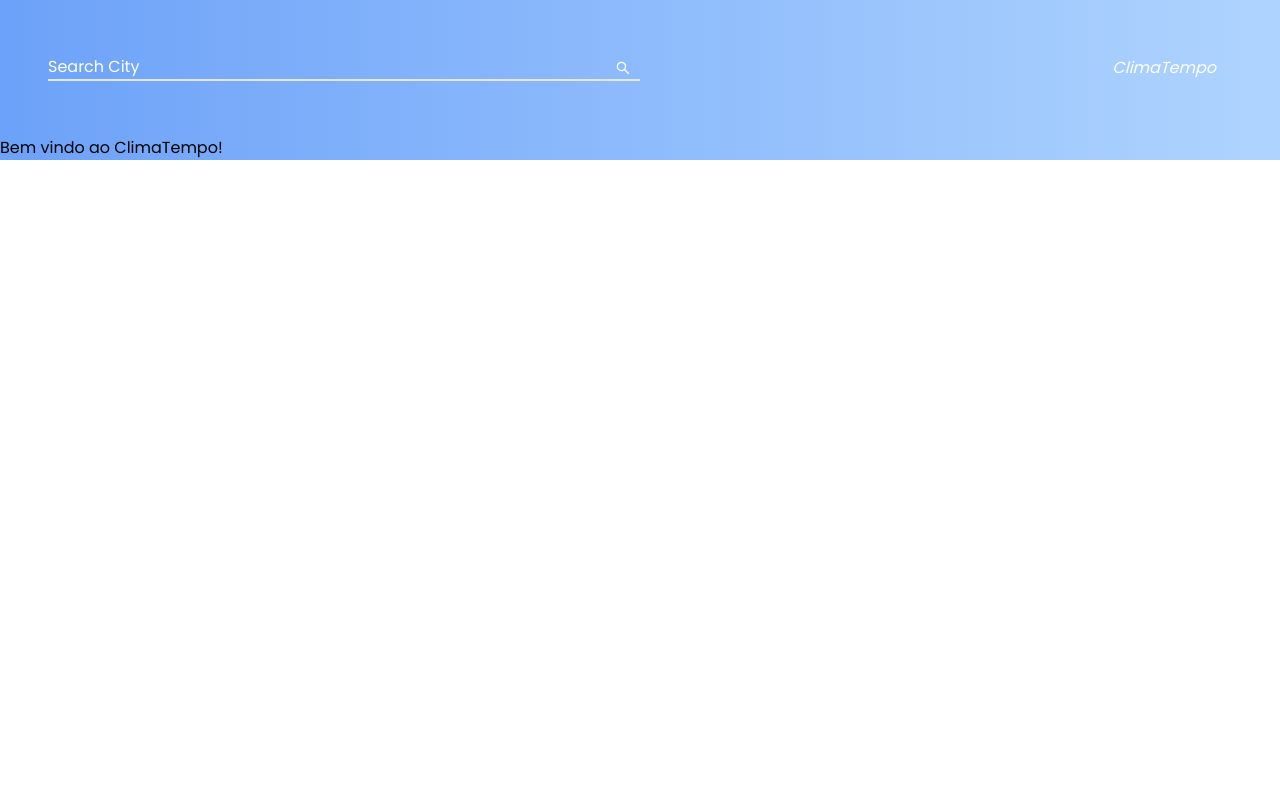
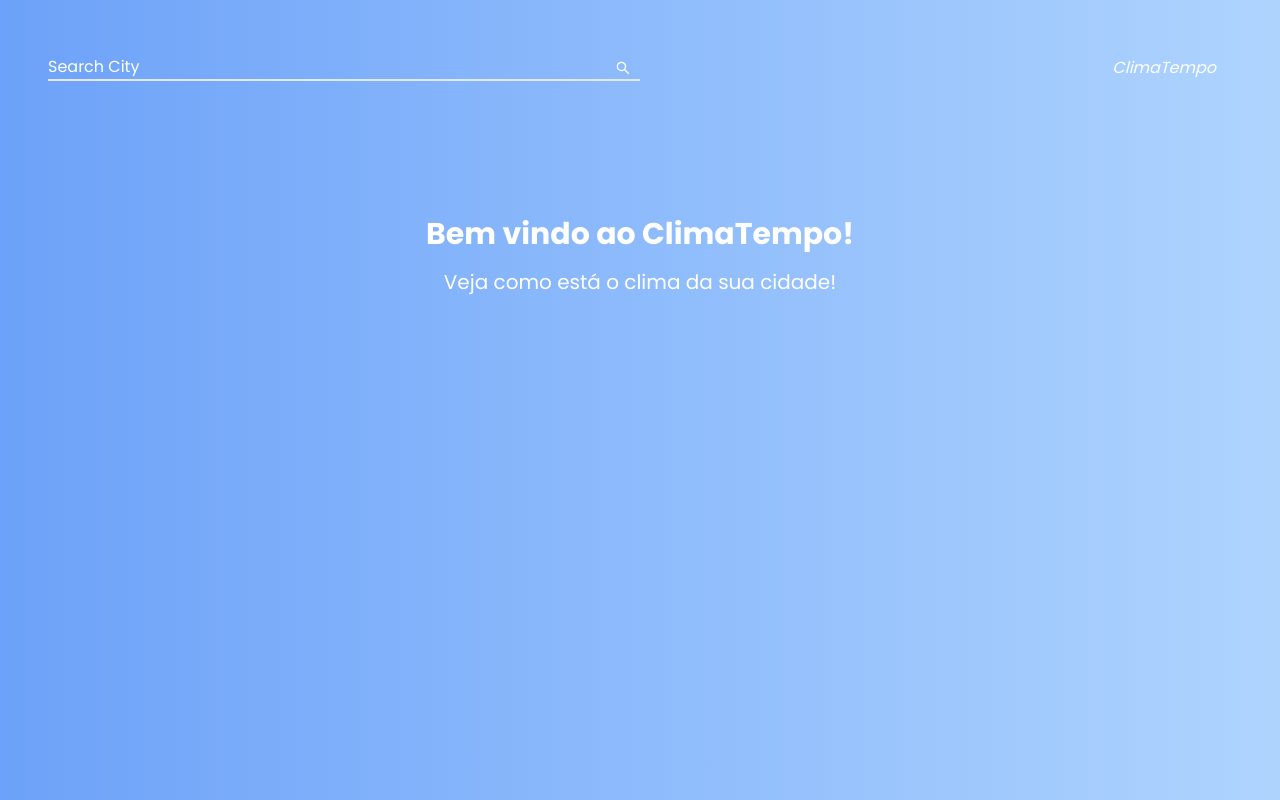
Before and after one commit to andersonDnz/WeatherSearch, a Next.js app: page / in a window 1280 px wide. Shown: the top 800 px of the page. Built offline with nearby package versions, Linux system fonts and the light colour scheme.

Commit message:
Terminando os details

```diff
--- a/app/components/details/index.tsx
+++ b/app/components/details/index.tsx
@@ -4,8 +4,30 @@ import { GiCompass } from "react-icons/gi";
 import { BsSunrise, BsSunset } from "react-icons/bs";
 import { MdAir } from "react-icons/md";
 import { FaEye } from "react-icons/fa";
+import { CiTempHigh } from "react-icons/ci";
 
-const Details = ({ data }) => {
+interface WeatherDetailsProps {
+  data: {
+    current: {
+      wind_mph: number;
+      humidity: number;
+      wind_dir: string;
+      pressure_mb: number;
+      vis_km: number;
+      fellslike_f: number;
+    };
+    forecast: {
+      forecastday: {
+        astro: {
+          sunrise: string;
+          sunset: string;
+        };
+      }[];
+    };
+  };
+}
+
+const Details = ({ data }: WeatherDetailsProps) => {
   return (
     <div className="p-12">
       <h1 className="mb-4 text-2xl text-white">Detalhes</h1>
@@ -76,10 +98,10 @@ const Details = ({ data }) => {
         <div className="bg-white/50 flex p-4 items-center justify-center gap-6 rounded-xl">
           <div className="text-2xl ">
             <h3>Sensação</h3>
-            <h3>{data.current.feelslike_f}</h3>
+            <h3>{data.current.feelslike_f}°</h3>
           </div>
           <div>
-            <GiWindSlap fontSize={40} />
+            <CiTempHigh fontSize={40} />
           </div>
         </div>
       </div>
--- a/app/page.tsx
+++ b/app/page.tsx
@@ -37,13 +37,14 @@ const Home = () => {
 
   if (Object.keys(data).length === 0 && error === "") {
     content = (
-      <div>
-        <h2>Bem vindo ao ClimaTempo!</h2>
+      <div className="text-white text-center h-screen mt-[5rem]">
+        <h2 className="text-3xl font-bold mb-4">Bem vindo ao ClimaTempo!</h2>
+        <p className="text-xl">Veja como está o clima da sua cidade!</p>
       </div>
     );
   } else if (error != "") {
     content = (
-      <div>
+      <div className="text-white text-center h-screen mt-[5rem]">
         <p>Cidade não encontrada</p>
       </div>
     );
```
